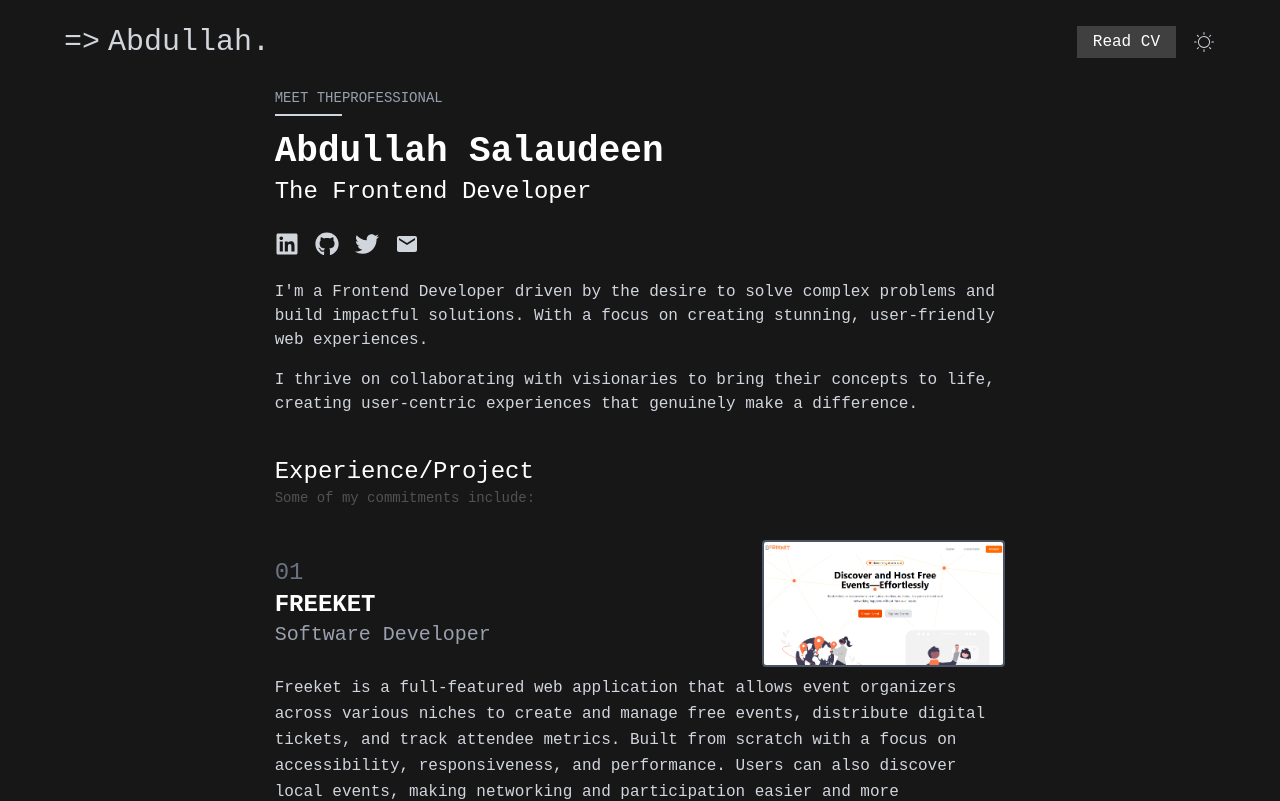
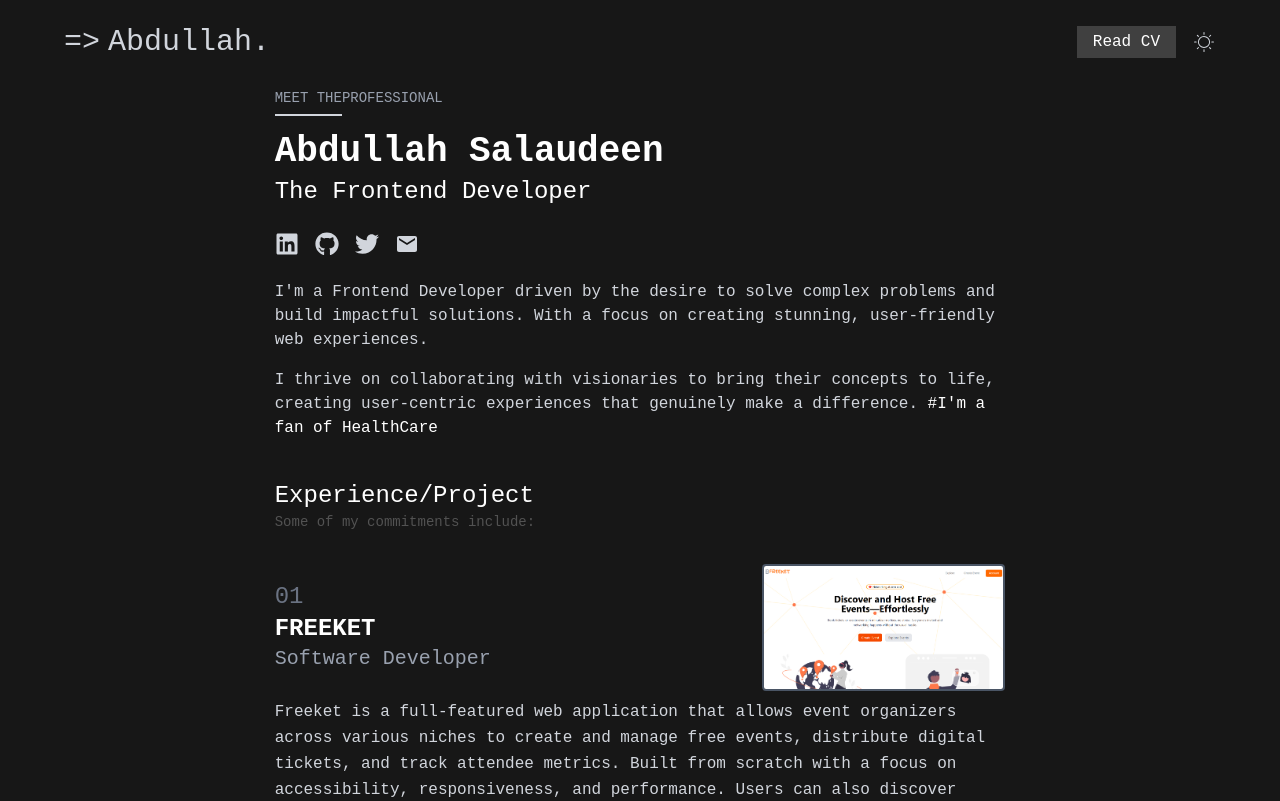
Before and after one commit to TheOnlyAbdull/portfolio-v2, a React (Vite) app: page / in a window 1280 px wide. Shown: the top 801 px of the page. Built offline with nearby package versions, Linux system fonts and the light colour scheme.

Commit message:
update personal info

```diff
--- a/src/component/Hero.jsx
+++ b/src/component/Hero.jsx
@@ -29,7 +29,7 @@ function Hero() {
         <p>
           I thrive on collaborating with visionaries to bring their concepts to
           life, creating user-centric experiences that genuinely make a
-          difference.
+          difference. <span className="dark:text-white text-black">#I'm a fan of HealthCare</span>
         </p>
       </div>
     </div>
```
